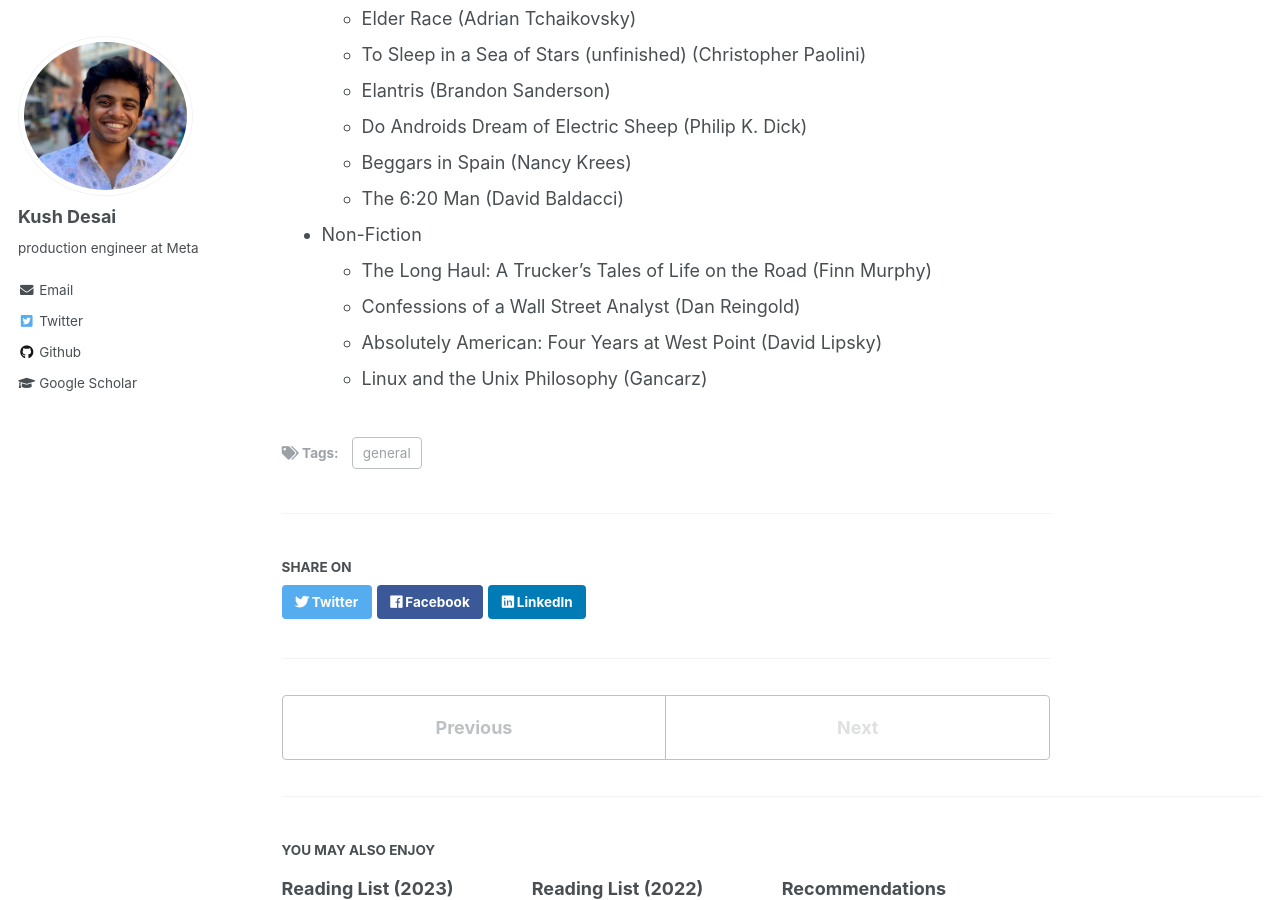
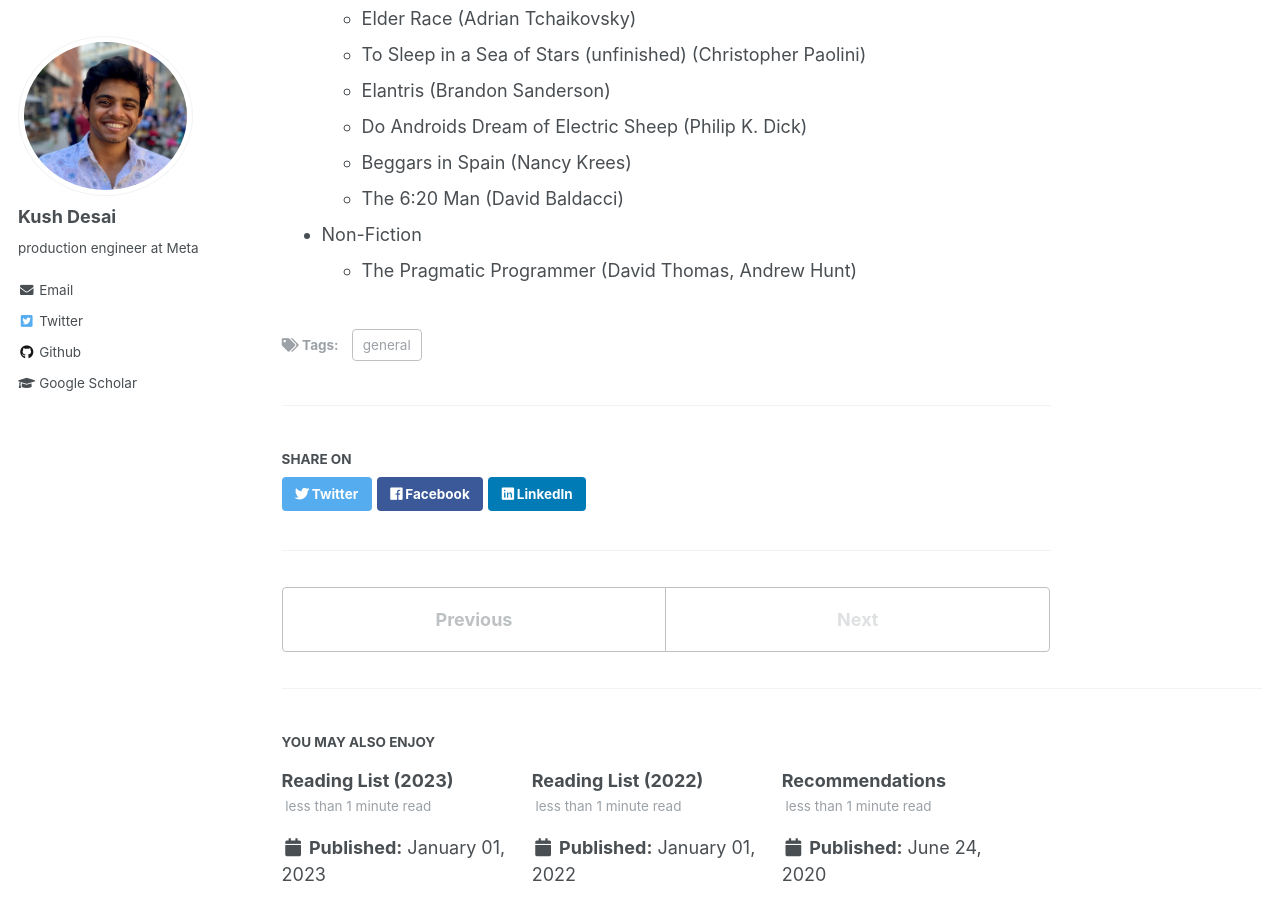
Before and after one commit to kdesai2018/kdesai2018.github.io, a Jekyll site: the page built from _posts/2024-01-01-book-2024.md, in a window 1280 px wide and 900 px high, scrolled down 510 px. Built offline with Jekyll 4.4.1, drawn with Linux system fonts in a browser that asks for light colours.

Commit message:
prag prog

```diff
--- a/_posts/2024-01-01-book-2024.md
+++ b/_posts/2024-01-01-book-2024.md
@@ -23,7 +23,4 @@ A 🏃🏽‍♂️ list
 
 
 - Non-Fiction
-    - The Long Haul: A Trucker's Tales of Life on the Road (Finn Murphy)
-    - Confessions of a Wall Street Analyst (Dan Reingold)
-    - Absolutely American: Four Years at West Point (David Lipsky)
-    - Linux and the Unix Philosophy (Gancarz)
+    - The Pragmatic Programmer (David Thomas, Andrew Hunt)
```
